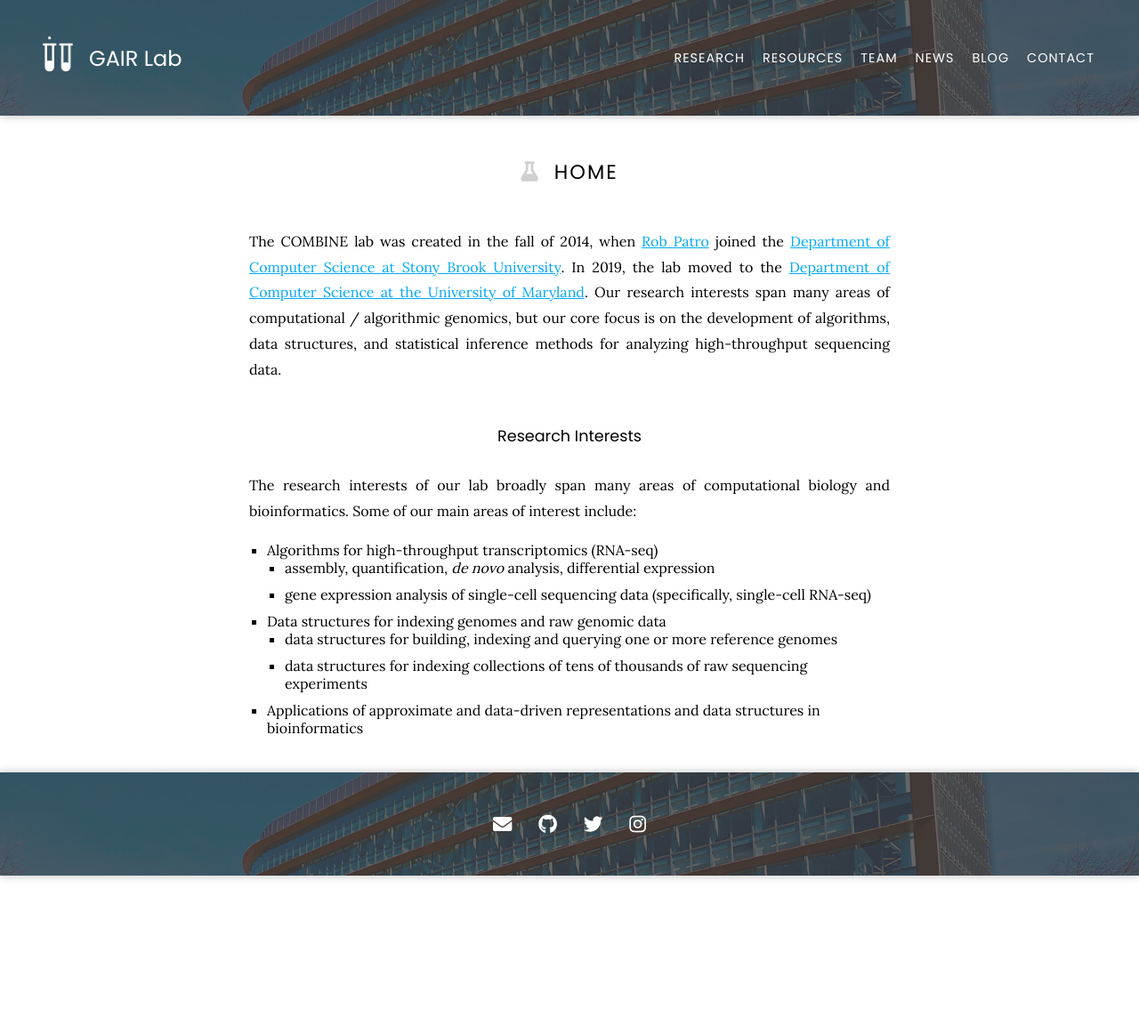
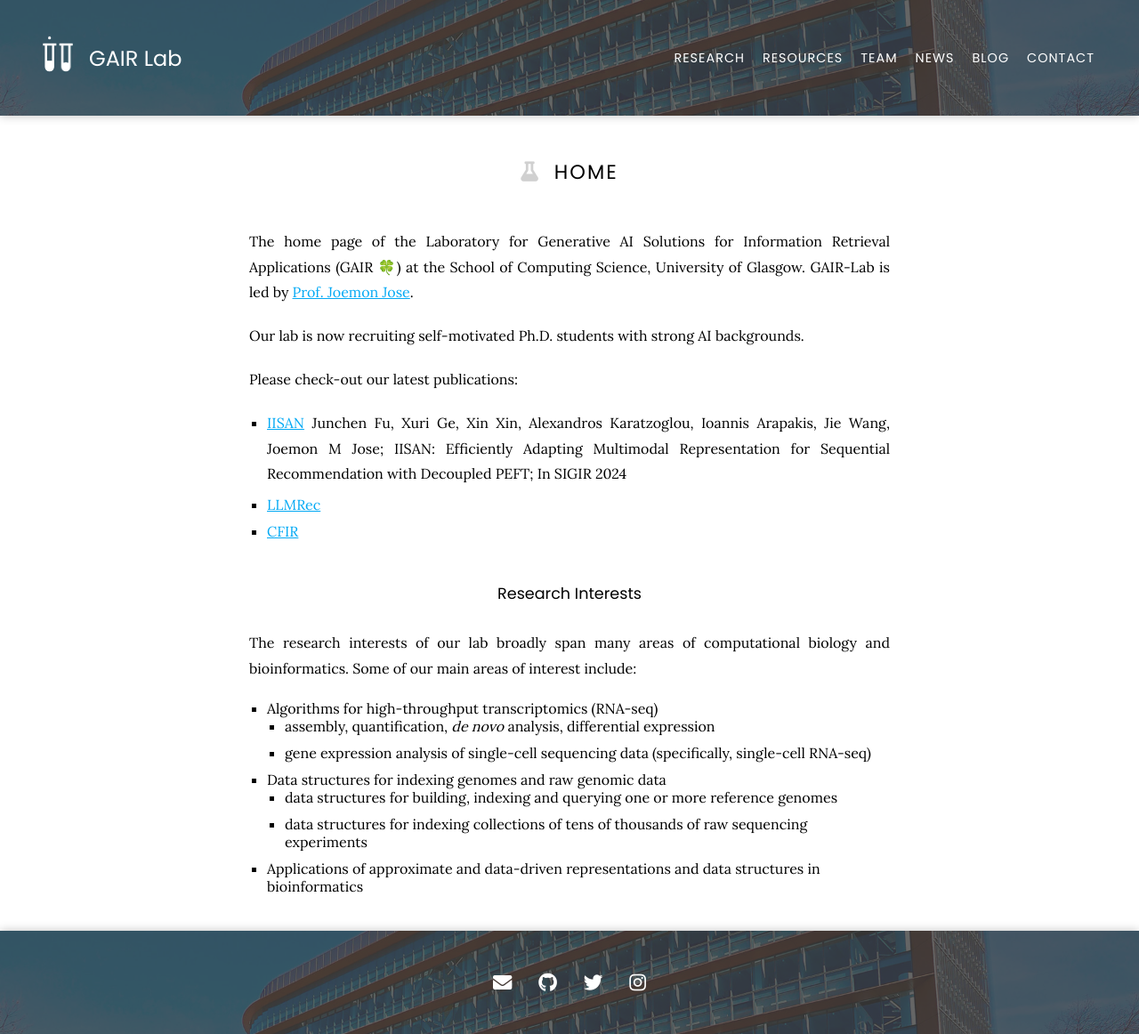
Before and after one commit to GAIR-Lab/GAIR-Lab.github.io, a Jekyll site: the page built from index.md, in a window 1280 px wide. Shown: the whole page at 89% size. Built offline with Jekyll 4.4.1, drawn with Linux system fonts in a browser that asks for light colours; nearby versions of some CDN libraries.

Commit message:
Update index.md

```diff
--- a/index.md
+++ b/index.md
@@ -5,7 +5,15 @@
 # <i class="fas fa-flask"></i>Home
 
 
-The COMBINE lab was created in the fall of 2014, when [Rob Patro](https://combine-lab.github.io/members/rob-patro.html) joined the [Department of Computer Science at Stony Brook University](https://www.cs.stonybrook.edu/).  In 2019, the lab moved to the [Department of Computer Science at the University of Maryland](https://www.cs.umd.edu/).  Our research interests span many areas of computational / algorithmic genomics, but our core focus is on the development of algorithms, data structures, and statistical inference methods for analyzing high-throughput sequencing data.
+The home page of the Laboratory for Generative AI Solutions for Information Retrieval Applications (GAIR 🍀) at the School of Computing Science, University of Glasgow. GAIR-Lab is led by  [Prof. Joemon Jose](https://www.gla.ac.uk/schools/computing/staff/joemonjose/).
+
+Our lab is now recruiting self-motivated Ph.D. students with strong AI backgrounds.
+
+Please check-out our latest publications:
+* [IISAN](https://arxiv.org/abs/2404.02059) Junchen Fu, Xuri Ge, Xin Xin, Alexandros Karatzoglou, Ioannis Arapakis, Jie Wang, Joemon M Jose; IISAN: Efficiently Adapting Multimodal Representation for Sequential Recommendation with Decoupled PEFT; In SIGIR 2024
+
+* [LLMRec](https://arxiv.org/abs/2403.16948)
+* [CFIR](https://arxiv.org/abs/2402.15276)
 
 ### Research Interests
 
```
